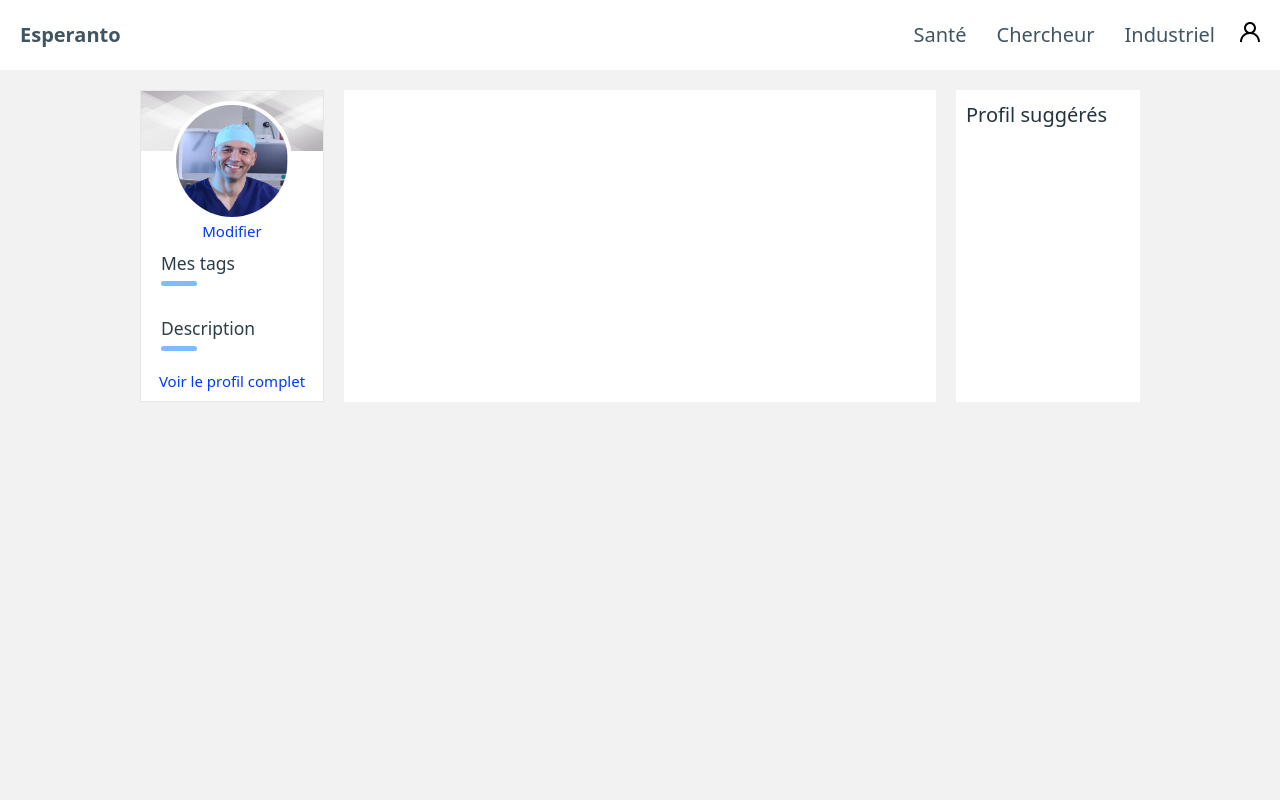
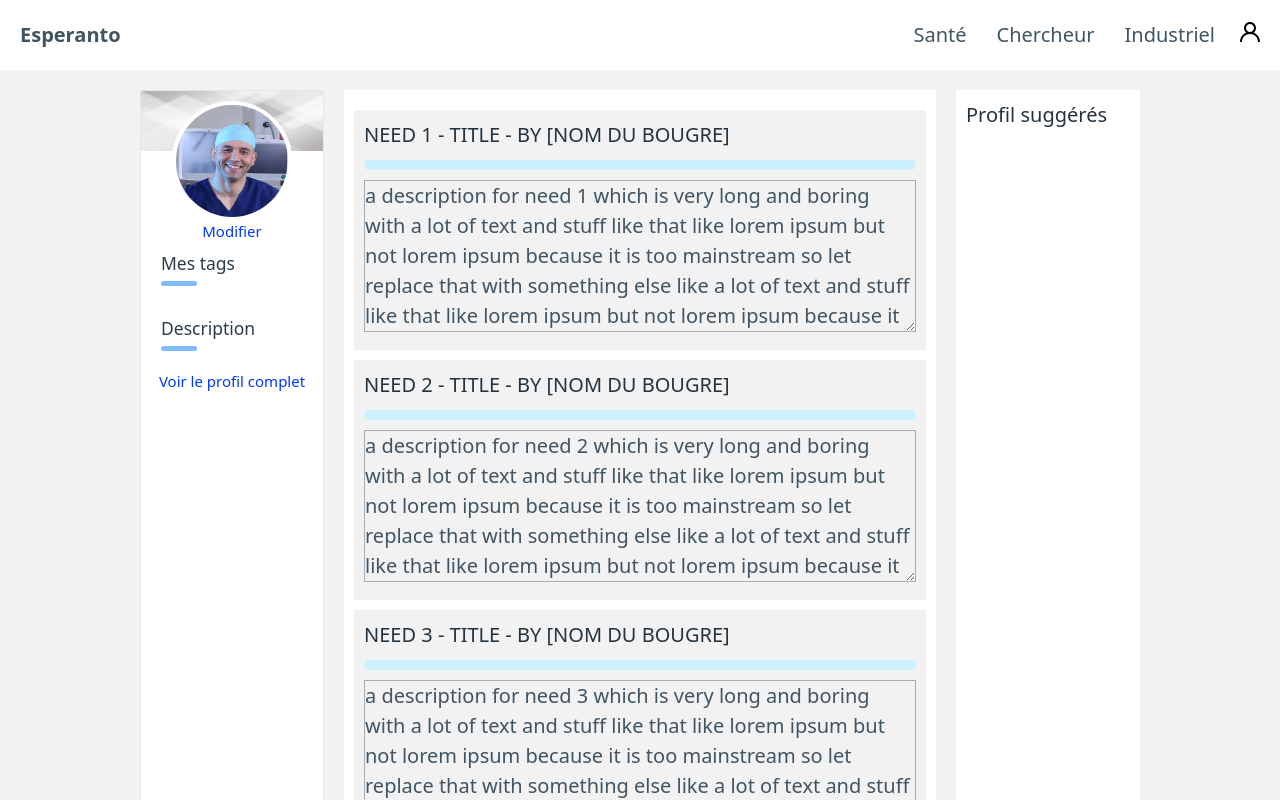
Before and after one commit to PaulGub/esperanto, a React (Vite) app in the folder front/: page /profil in a window 1280 px wide. Built offline with nearby package versions, Linux system fonts and the light colour scheme.

Commit message:
add(Need): create Need Card

```diff
--- /dev/null
+++ b/front/src/components/Need.tsx
@@ -0,0 +1,18 @@
+import { needProps } from "../utils/types/data";
+
+export default function Need({ need }: { need: needProps }) {
+  return (
+    <div className="p-2 my-2 bg-base">
+      <h2 className="uppercase">{need.title} - by [NOM DU BOUGRE]</h2>
+      <span className="block w-full h-2 bg-primary-100 rounded-full my-2"></span>
+      <textarea
+        className="bg-base"
+        rows={5}
+        value={need.description}
+        readOnly
+      >
+        {need.description}
+      </textarea>
+    </div>
+  );
+}
--- a/front/src/components/ProfilFeed.tsx
+++ b/front/src/components/ProfilFeed.tsx
@@ -1,7 +1,70 @@
+import { ApolloClient, InMemoryCache } from "@apollo/client";
+import { useEffect, useState } from "react";
+import { needProps } from "../utils/types/data";
+import Need from "./Need";
+
+const client = new ApolloClient({
+  uri: "http://localhost:4000/",
+  cache: new InMemoryCache(),
+});
+
 export default function ProfilFeed() {
+  const [needs, setNeeds] = useState<needProps[]>([
+    {
+      id: 1,
+      title: "Need 1 - title",
+      type: "Need 1 - type",
+      description:
+        "a description for need 1 which is very long and boring with a lot of text and stuff like that like lorem ipsum but not lorem ipsum because it is too mainstream so let replace that with something else like a lot of text and stuff like that like lorem ipsum but not lorem ipsum because it is too mainstream so let replace that with something else like a lot of text and stuff like that like lorem ipsum but not lorem ipsum because it is too mainstream so let replace that with something else like a lot of text and stuff like that like lorem ipsum but not lorem ipsum because it is too mainstream so let replace that with something else like a lot of text and stuff like that like lorem ipsum but not lorem ipsum because it is too mainstream so let replace that with something else like a lot of text and stuff like that like lorem ipsum but not lorem ipsum because it is too mainstream so let replace that with something else like a lot of text and stuff like that like lorem ipsum but not lorem ipsum because it is too mainstream so let replace that with something else like",
+      infrastructure:
+        "i don't know what is infrastructure thank you GitHub Copilot ahah it is too funny to write stuff like that and see what it does",
+    },
+    {
+      id: 2,
+      title: "Need 2 - title",
+      type: "Need 2 - type",
+      description:
+        "a description for need 2 which is very long and boring with a lot of text and stuff like that like lorem ipsum but not lorem ipsum because it is too mainstream so let replace that with something else like a lot of text and stuff like that like lorem ipsum but not lorem ipsum because it is too mainstream so let replace that with something else like a lot of text and stuff like that like lorem ipsum but not lorem ipsum because it is too mainstream so let replace that with something else like a lot of text and stuff like that like lorem ipsum but not lorem ipsum because it is too mainstream so let replace that with something else like a lot of text and stuff like that like lorem ipsum but not lorem ipsum because it is too mainstream so let replace that with something else like a lot of text and stuff like that like lorem ipsum but not lorem ipsum because it is too mainstream so let replace that with something else like a lot of text and stuff like that like lorem ipsum but not lorem ipsum because it is too mainstream so let replace that with something else like",
+      infrastructure:
+        "i don't know what is infrastructure thank you GitHub Copilot ahah it is too funny to write stuff like that and see what it does",
+    },
+    {
+      id: 3,
+      title: "Need 3 - title",
+      type: "Need 3 - type",
+      description:
+        "a description for need 3 which is very long and boring with a lot of text and stuff like that like lorem ipsum but not lorem ipsum because it is too mainstream so let replace that with something else like a lot of text and stuff like that like lorem ipsum but not lorem ipsum because it is too mainstream so let replace that with something else like a lot of text and stuff like that like lorem ipsum but not lorem ipsum because it is too mainstream so let replace that with something else like a lot of text and stuff like that like lorem ipsum but not lorem ipsum because it is too mainstream so let replace that with something else like a lot of text and stuff like that like lorem ipsum but not lorem ipsum because it is too mainstream so let replace that with something else like a lot of text and stuff like that like lorem ipsum but not lorem ipsum because it is too mainstream so let replace that with something else like a lot of text and stuff like that like lorem ipsum but not lorem ipsum because it is too mainstream so let replace that with something else like",
+      infrastructure:
+        "i don't know what is infrastructure thank you GitHub Copilot ahah it is too funny to write stuff like that and see what it does",
+    },
+  ]);
+  // useEffect(() => {
+  //   client
+  //     .query({
+  //       query: "",
+  //       variables: {
+  //         userId: "",
+  //       },
+  //     })
+  //     .then((result) => {
+  //       console.log(result.data.userById);
+  //       setNeeds(result.data.userById);
+  //     })
+  //     .catch((error) => {
+  //       console.error(error);
+  //     });
+  // }, []);
   return (
-    <div className="col-span-3 bg-white">
-
-    </div>
+    <>
+      {needs.length !== 0 ? (
+        <div className="col-span-3 bg-white p-2">
+          {needs.map((need) => (
+            <Need need={need} key={need.id} />
+          ))}
+        </div>
+      ) : (
+        ""
+      )}
+    </>
   );
 }
```
Also changed, not shown: front/src/utils/types/data.d.ts (+6 -3 lines).
